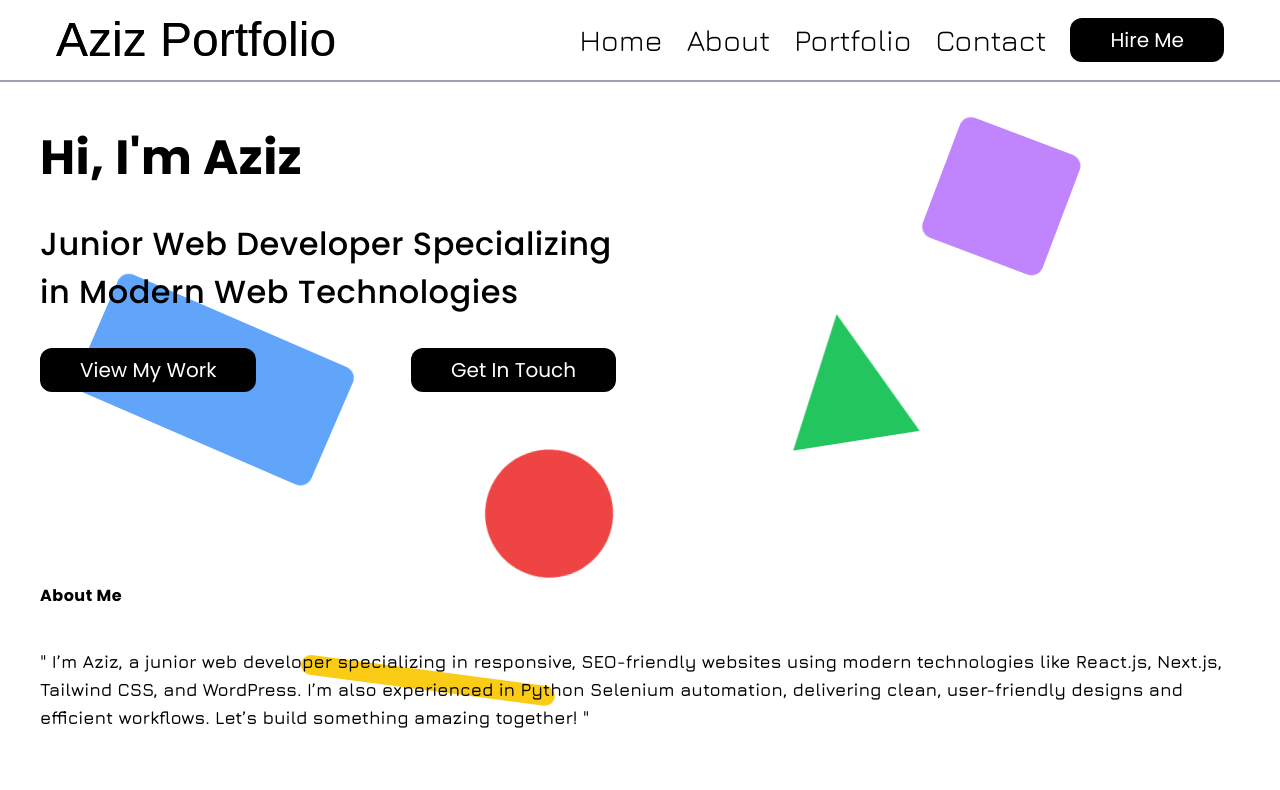
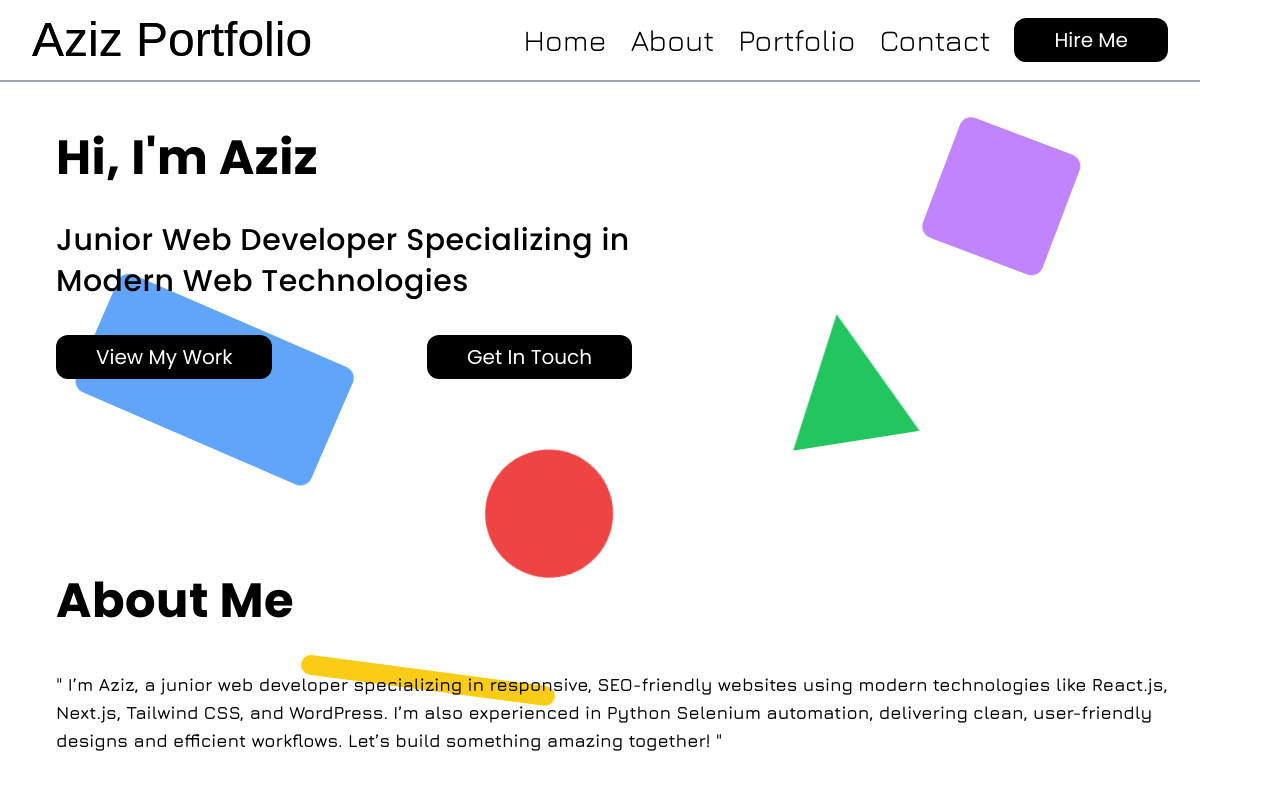
Before and after one commit to Bettaieb45/My-Portfolio, a Next.js app: page / in a window 1280 px wide. Shown: the top 790 px of the page. Built offline with nearby package versions, Linux system fonts and the light colour scheme; a web font is replaced by a local one.

Commit message:
fixed gloabls.css

```diff
--- a/src/app/globals.css
+++ b/src/app/globals.css
@@ -7,60 +7,74 @@
   --foreground: #000000; /* Text color */
 }
 
-/* Fonts applied globally */
+/* Apply global font styles */
 html {
   font-family: var(--font-poppins), sans-serif;
   scroll-behavior: smooth;
 }
 
+body {
+  @apply antialiased; /* Improve text rendering */
+  background-color: var(--background);
+  color: var(--foreground);
+}
+
 h1,
 h2,
+h3,
+h4,
+h5,
+h6 {
+  @apply m-0; /* Remove default margins */
+  font-family: var(--font-poppins), sans-serif;
+  letter-spacing: 0.5px;
+}
+
+/* Specific heading styles */
+h1 {
+  @apply text-5xl font-bold leading-tight; /* Customize as needed */
+}
+
+h2 {
+  @apply text-3xl font-medium leading-snug; /* Customize as needed */
+}
+
 h3 {
-  font-family: var(--font-poppins), sans-serif;
+  @apply text-2xl font-semibold leading-snug; /* Customize as needed */
 }
-h1 {
-  font-weight: bold;
-}
-h2 {
-  font-weight: 500;
-  font-size: 2em;
-}
+
 p {
   @apply font-bold text-lg;
+  font-family: var(--font-jura), sans-serif;
 }
-h3 {
-  @apply font-semibold text-2xl;
-}
-p,
+
 li,
 span {
   font-family: var(--font-jura), sans-serif;
 }
 
+/* Custom styles for logo */
 .logo {
   font-family: var(--font-just-another-hand), cursive;
 }
-.container-1120 > div {
+
+/* Center content in the container */
+.container-1120 {
+  @apply mx-auto px-4; /* Center and add padding */
   max-width: 1200px;
-  margin: 0 auto;
-}
-.container-1120 {
   scroll-margin: 100px;
 }
-.container-1120 > div {
-  @media screen and (max-width: 1199px) {
-    margin-left: 20px;
-    margin-right: 20px;
-  }
-}
-/* Define reusable styles for navigation items */
+
+/* Navigation styles */
 .navigation-item a {
   @apply text-black hover:text-gray-600 transition-colors duration-300 relative;
 }
+
 .navigation-item a span {
   @apply absolute left-0 -bottom-1 w-0 h-1 bg-black transition-all duration-300;
 }
-/* Define reusable styles for shapes using Tailwind's @apply */
+
+/* Shape styles */
 .circle {
   @apply rounded-full bg-red-500 w-32 h-32;
 }
@@ -68,7 +82,7 @@ span {
 .triangle {
   @apply bg-transparent w-32 h-32;
   clip-path: polygon(50% 0%, 0% 100%, 100% 100%);
-  background-color: #22c55e; /* Add background manually for Tailwind */
+  background-color: #22c55e; /* Tailwind doesn't support this directly */
 }
 
 .rectangle {
@@ -82,18 +96,8 @@ span {
 .square {
   @apply bg-purple-400 w-32 h-32 rounded-xl;
 }
-/* Ensure shapes are above background but below essential UI elements */
+
+/* Ensure shapes are above the background but below UI elements */
 .shapes-container {
-  z-index: 10; /* Higher than -10, but below essential UI elements */
+  z-index: 10; /* Adjust as needed */
 }
-
-/* Reset heading margins globally */
-h1,
-h2,
-h3,
-h4,
-h5,
-h6 {
-  margin: 0 !important; /* Remove default margin */
-  letter-spacing: 0.5px;
-}
--- a/src/components/Hero.tsx
+++ b/src/components/Hero.tsx
@@ -4,7 +4,7 @@ const Hero = () => {
   return (
     <div className="hero container-1120 py-32 " id="hero">
       <div className="hero-wrapper">
-        <h1 className="text-5xl font-bold leading-tight">Hi, I&apos;m Aziz</h1>
+        <h1>Hi, I&apos;m Aziz</h1>
         <h2 className="max-w-xl py-8">
           Junior Web Developer Specializing in Modern Web Technologies
         </h2>
```
